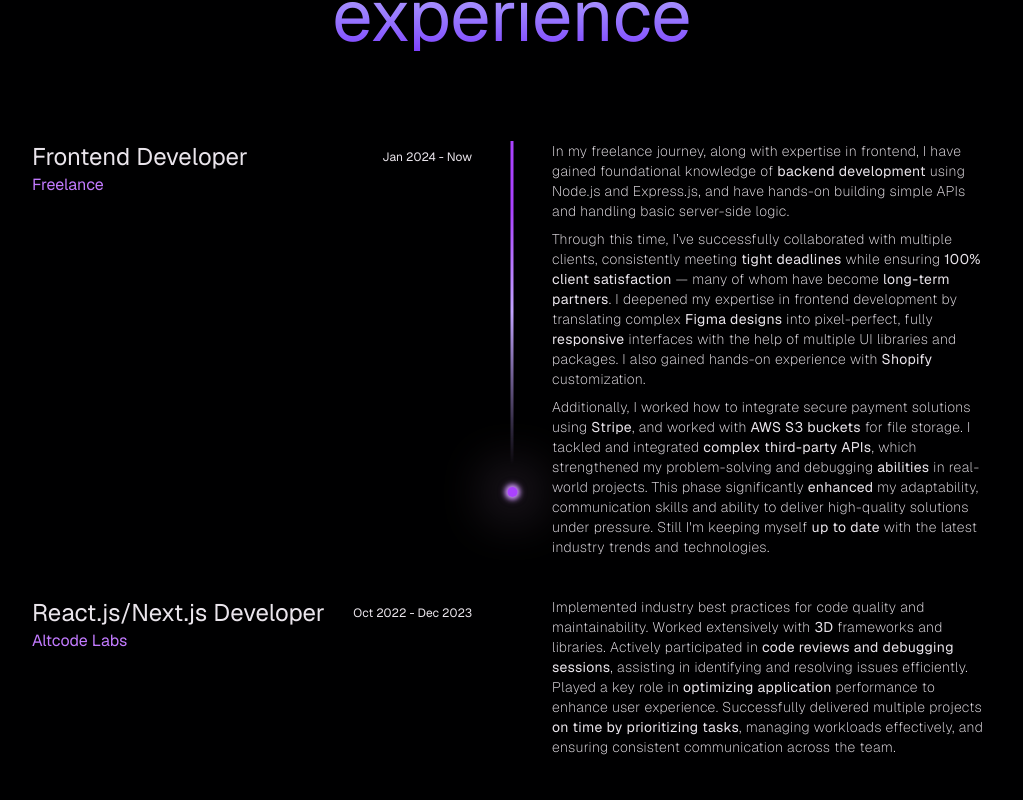
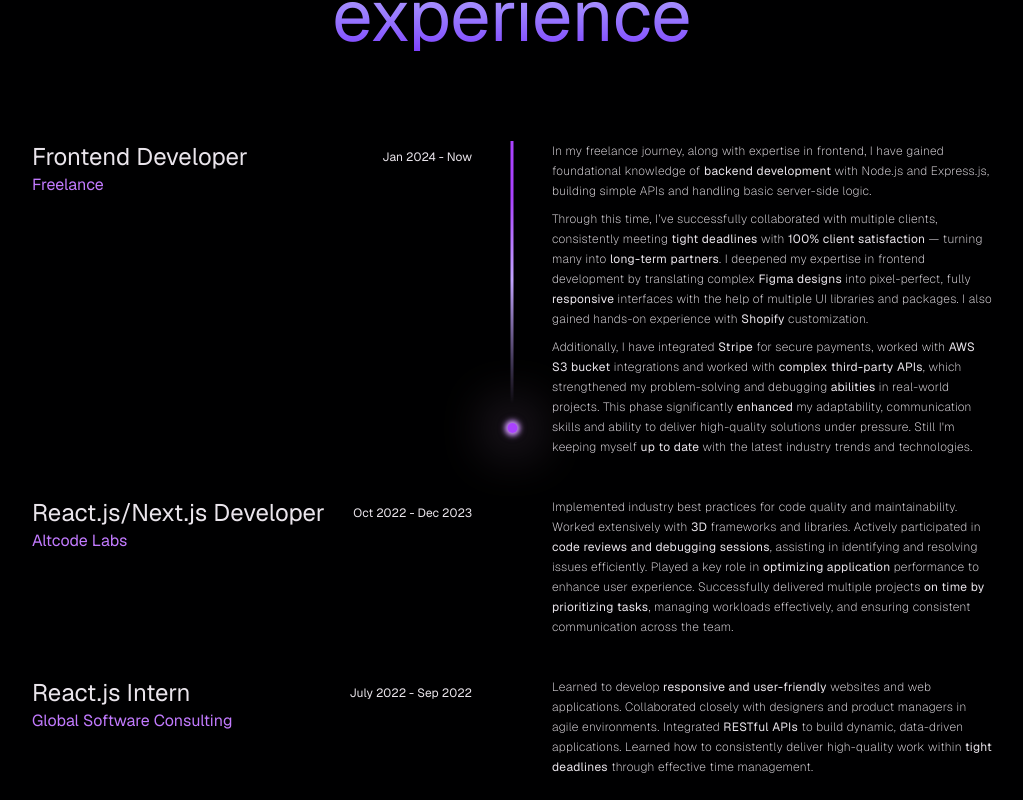
Before and after one commit to zunairaasif/portfolio, a Next.js app: page / in a window 1280 px wide. Shown: the part 1577-2377 px from the top of the page, without its empty margins (128-1151 px from the left). Built offline with nearby package versions, Linux system fonts and the light colour scheme; a web font is replaced by a local one.

Commit message:
adjusted font

```diff
--- a/src/app/experience.js
+++ b/src/app/experience.js
@@ -72,27 +72,26 @@ const Experience = () => {
             </div>
             <span className="xl:text-base text-xs mt-2">Jan 2024 - Now</span>
           </div>
-          <div className="flex flex-col xl:text-base text-sm tracking-wide leading-5 font-extralight gap-2">
+          <div className="flex flex-col xl:text-base text-xs tracking-wide leading-5 font-extralight gap-2">
             <span>
               In my freelance journey, along with expertise in frontend, I have
-              gained foundational knowledge of <b>backend development</b> using
-              Node.js and Express.js, and have hands-on building simple APIs and
-              handling basic server-side logic.{" "}
+              gained foundational knowledge of <b>backend development</b> with
+              Node.js and Express.js, building simple APIs and handling basic
+              server-side logic.{" "}
             </span>
             <span>
               Through this time, I’ve successfully collaborated with multiple
-              clients, consistently meeting <b>tight deadlines</b> while
-              ensuring <b>100% client satisfaction</b> — many of whom have
-              become <b>long-term partners</b>. I deepened my expertise in
-              frontend development by translating complex <b>Figma designs</b>{" "}
-              into pixel-perfect, fully <b>responsive</b> interfaces with the
-              help of multiple UI libraries and packages. I also gained hands-on
+              clients, consistently meeting <b>tight deadlines</b> with{" "}
+              <b>100% client satisfaction</b> — turning many into{" "}
+              <b>long-term partners</b>. I deepened my expertise in frontend
+              development by translating complex <b>Figma designs</b> into
+              pixel-perfect, fully <b>responsive</b> interfaces with the help of
+              multiple UI libraries and packages. I also gained hands-on
               experience with <b>Shopify</b> customization.
             </span>
             <span>
-              Additionally, I worked how to integrate secure payment solutions
-              using <b>Stripe</b>, and worked with <b>AWS S3 buckets</b> for
-              file storage. I tackled and integrated{" "}
+              Additionally, I have integrated <b>Stripe</b> for secure payments,
+              worked with <b>AWS S3 bucket</b> integrations and worked with{" "}
               <b>complex third-party APIs</b>, which strengthened my
               problem-solving and debugging <b>abilities</b> in real-world
               projects. This phase significantly <b>enhanced</b> my
@@ -120,7 +119,7 @@ const Experience = () => {
             </div>
             <span className="xl:text-sm text-xs mt-2">Oct 2022 - Dec 2023</span>
           </div>
-          <span className="xl:text-base text-sm tracking-wide leading-5 font-extralight">
+          <span className="xl:text-base text-xs tracking-wide leading-5 font-extralight">
             Implemented industry best practices for code quality and
             maintainability. Worked extensively with <b>3D</b> frameworks and
             libraries. Actively participated in{" "}
@@ -149,7 +148,7 @@ const Experience = () => {
               July 2022 - Sep 2022
             </span>
           </div>
-          <span className="xl:text-base text-sm tracking-wide leading-5 font-extralight">
+          <span className="xl:text-base text-xs tracking-wide leading-5 font-extralight">
             Learned to develop <b>responsive and user-friendly</b> websites and
             web applications. Collaborated closely with designers and product
             managers in agile environments. Integrated <b>RESTful APIs</b> to
```
